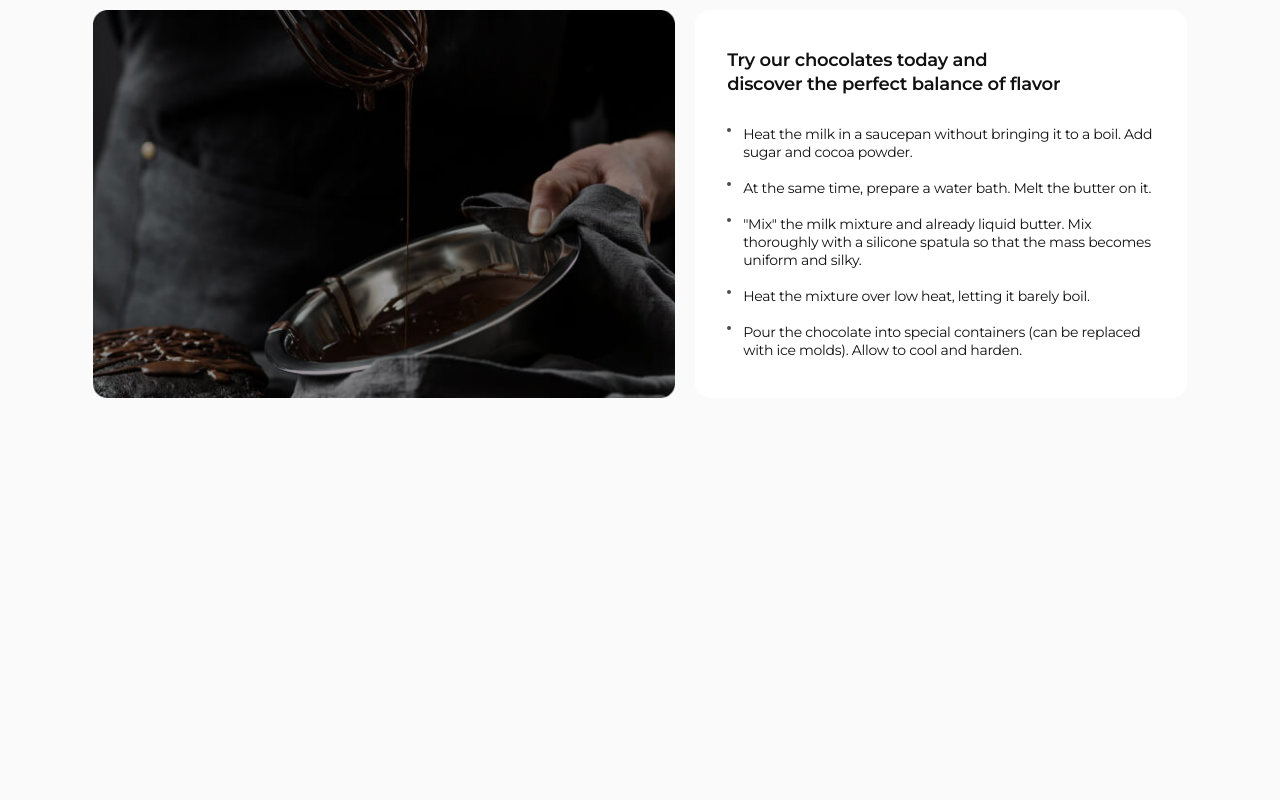
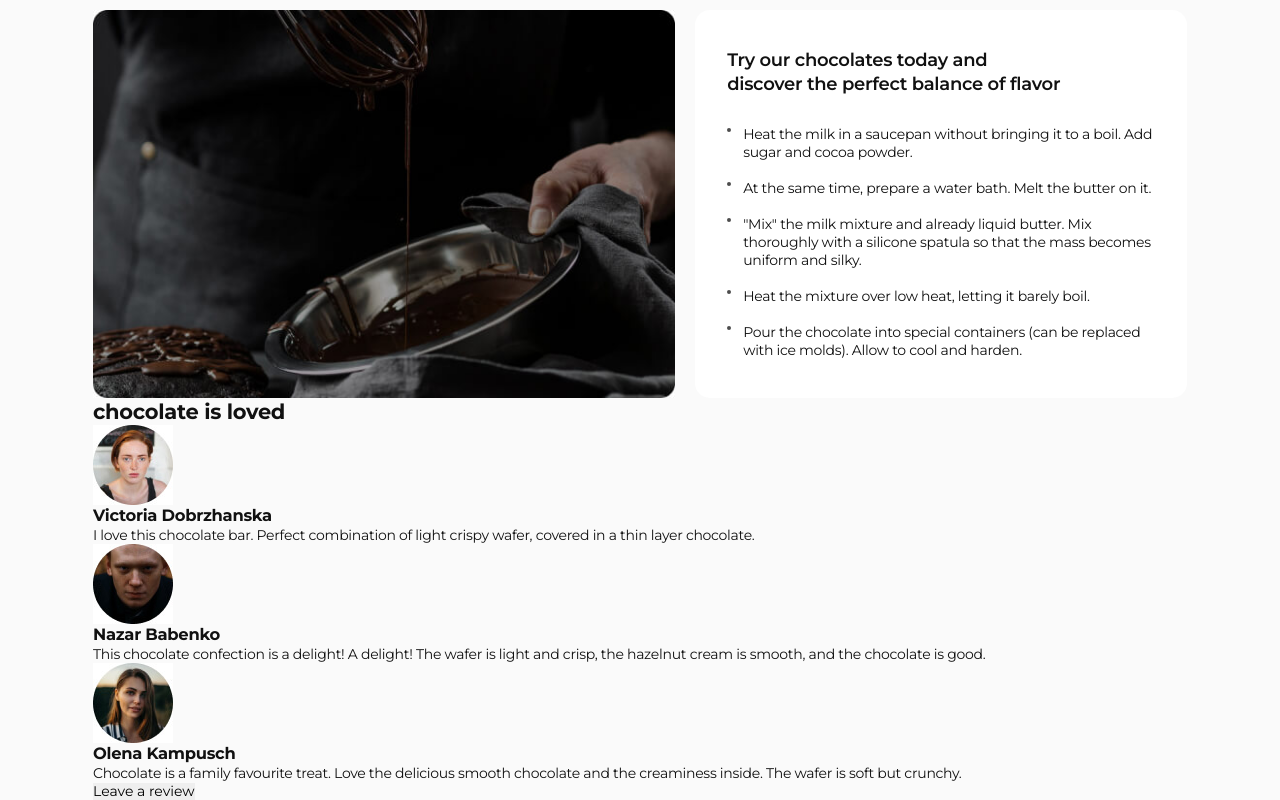
Before and after one commit to YuriyVolochayev/Simply_Chocolate, a plain HTML site: page src/index.html in a window 1280 px wide. Shown: the part 1872-2672 px from the top of the page. Before the commit the page ends 2270 px from the top, so only its background shows below. Drawn offline with nearby package versions, Linux system fonts and the light colour scheme.

Commit message:
add rew section

```diff
--- a/src/index.html
+++ b/src/index.html
@@ -454,6 +454,58 @@
           </div>
         </div>
       </section>
+
+      <!-- Reviews -->
+
+      <section class="reviews">
+        <div class="container">
+          <h2 class="rew-title"><span>chocolate</span> is loved</h2>
+          <ul class="rew-list">
+            <li class="rew-list-item">
+              <img
+                src="./img/victoria.jpg"
+                alt="Victoria Dobrzhanska"
+                width="80"
+                height="80"
+              />
+              <h3 class="rew-subtitle">Victoria Dobrzhanska</h3>
+              <p class="rew-text">
+                I love this chocolate bar. Perfect combination of light crispy
+                wafer, covered in a thin layer chocolate.
+              </p>
+            </li>
+            <li class="rew-list-item">
+              <img
+                src="./img/nazar.jpg"
+                alt="Nazar Babenko"
+                width="80"
+                height="80"
+              />
+              <h3 class="rew-subtitle">Nazar Babenko</h3>
+              <p class="rew-text">
+                This chocolate confection is a delight! A delight! The wafer is
+                light and crisp, the hazelnut cream is smooth, and the chocolate
+                is good.
+              </p>
+            </li>
+            <li class="rew-list-item">
+              <img
+                src="./img/olena.jpg"
+                alt="Olena Kampusch"
+                width="80"
+                height="80"
+              />
+              <h3 class="rew-subtitle">Olena Kampusch</h3>
+              <p class="rew-text">
+                Chocolate is a family favourite treat. Love the delicious smooth
+                chocolate and the creaminess inside. The wafer is soft but
+                crunchy.
+              </p>
+            </li>
+          </ul>
+          <button class="rew-btn" type="button">Leave a review</button>
+        </div>
+      </section>
     </main>
 
     <script type="module" src="./main.js"></script>
```
